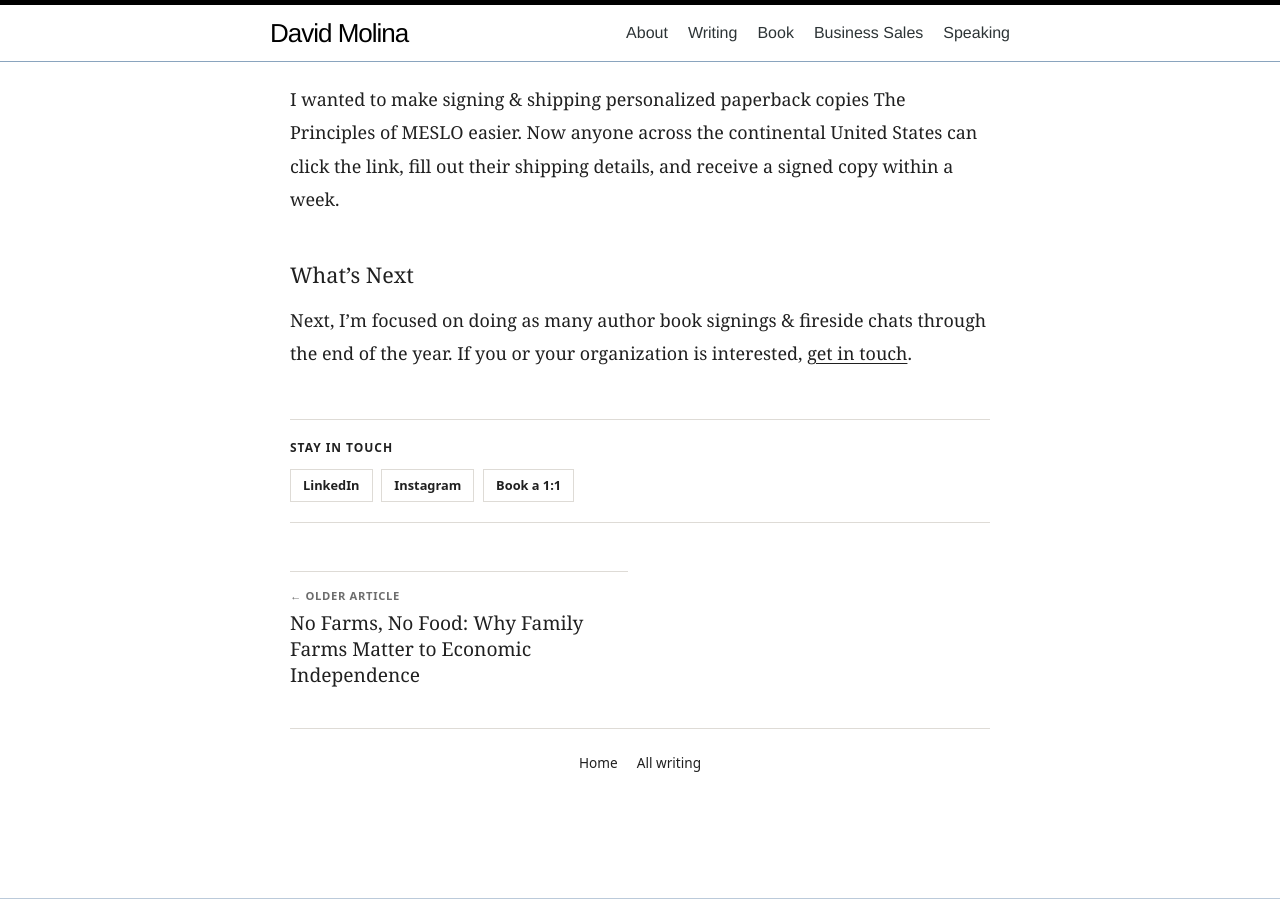
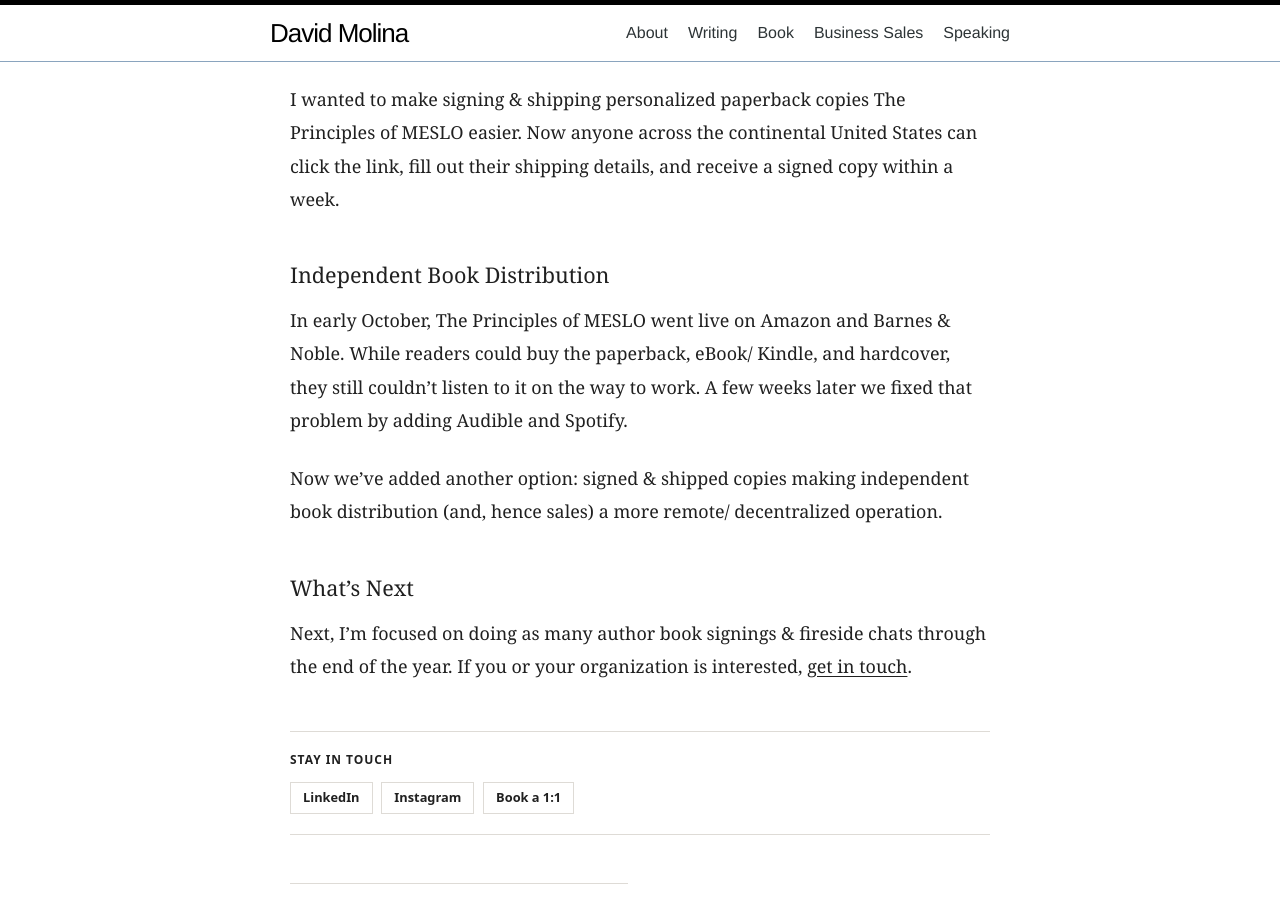
Before and after one commit to davidmolina/davidmolina.github.io, a Jekyll site: the page built from _posts/2026-11-11-principles-of-meslo-shipped-and-signed.md, in a window 1280 px wide and 900 px high, scrolled down 1193 px. Built offline with Jekyll 4.4.1, drawn with Linux system fonts in a browser that asks for light colours.

Commit message:
[blog] add copy

```diff
--- a/_posts/2026-11-11-principles-of-meslo-shipped-and-signed.md
+++ b/_posts/2026-11-11-principles-of-meslo-shipped-and-signed.md
@@ -22,6 +22,12 @@ Similar to pop up vendors, once the contractor scanned the QR code and showed me
 
 I wanted to make signing & shipping personalized paperback copies The Principles of MESLO easier. Now anyone across the continental United States can click the link, fill out their shipping details, and receive a signed copy within a week.
 
+### Independent Book Distribution
+
+In early October, The Principles of MESLO went live on Amazon and Barnes & Noble. While readers could buy the paperback, eBook/ Kindle, and hardcover, they still couldn't listen to it on the way to work. A few weeks later we fixed that problem by adding Audible and Spotify.
+
+Now we've added another option: signed & shipped copies making independent book distribution (and, hence sales) a more remote/ decentralized operation.
+
 ### What's Next
 
 Next, I'm focused on doing as many author book signings & fireside chats through the end of the year. If you or your organization is interested, [get in touch](https://davidcmolina.com/speaking/).
```
